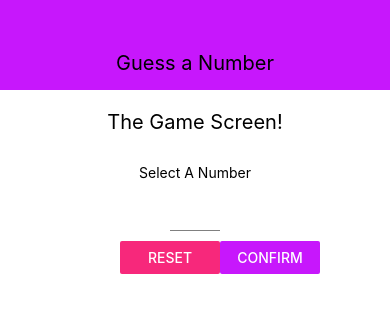
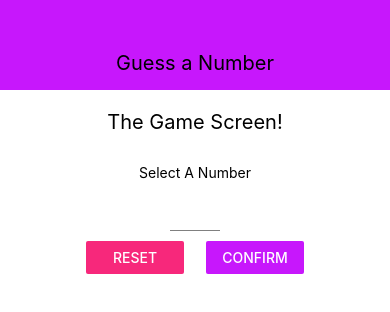
Before and after one commit to Gunjan222/GuessingApp, a React Native app: screen / in a window 390 px wide. Shown: the top 312 px of the page. Built offline with nearby package versions, Linux system fonts and the light colour scheme.

Commit message:
used Dimensions

```diff
--- a/screens/GameOverScreen.js
+++ b/screens/GameOverScreen.js
@@ -1,10 +1,18 @@
 import React from 'react';
-import {View, Text, Image, StyleSheet} from 'react-native';
+import {
+  View,
+  Text,
+  Image,
+  StyleSheet,
+  Dimensions,
+  ScrollView,
+} from 'react-native';
 import colors from '../constant/colors';
 import MainButton from '../components/MainButton';
 // import img from '../assets/success.png';
 const GameOverScreen = props => {
   return (
+    <ScrollView>
       <View style={styles.screen}>
         <Text>The Game is Over!</Text>
         <View style={styles.imageContainer}>
@@ -18,35 +26,46 @@ const GameOverScreen = props => {
             resizeMode="cover"
           />
         </View>
-      <Text>
-        Your phone needed{' '}
+
+        <Text style={styles.resultText}>
+          Your phone needed
           <Text style={styles.highlight}> {props.roundsNumber} </Text> rounds to
           guess the number
           <Text style={styles.highlight}> {props.userNumber} </Text>
         </Text>
         <MainButton onPress={props.onRestart}> NEW GAME </MainButton>
       </View>
+    </ScrollView>
   );
 };
 
 const styles = StyleSheet.create({
   screen: {
     flex: 1,
+    marginVertical: 20,
     justifyContent: 'center',
     alignItems: 'center',
   },
   imageContainer: {
-    width: 300,
-    height: 300,
-    borderRadius: 150,
+    width: Dimensions.get('window').width * 0.7,
+    height: Dimensions.get('window').width * 0.7,
+    borderRadius: (Dimensions.get('window').width * 0.7) / 2,
     borderWidth: 3,
     borderColor: 'black',
     overflow: 'hidden',
-    marginVertical: 30,
+    marginVertical: Dimensions.get('window').height / 20,
   },
   imagePic: {
     width: '100%',
     height: '100%',
+  },
+  resultText: {
+    textAlign: 'center',
+    marginHorizontal: 30,
+    marginVertical: Dimensions.get('window').height / 60,
+    alignItems: 'center',
+    justifyContent: 'center',
+    fontSize: Dimensions.get('window').height < 400 ? 16 : 20,
   },
   highlight: {
     color: colors.primaryColor,
--- a/screens/GameScreen.js
+++ b/screens/GameScreen.js
@@ -1,5 +1,13 @@
 import React, {useEffect, useRef} from 'react';
-import {View, Text, StyleSheet, ScrollView, Alert} from 'react-native';
+import {
+  View,
+  Text,
+  StyleSheet,
+  ScrollView,
+  FlatList,
+  Alert,
+  Dimensions,
+} from 'react-native';
 import NumberContainer from '../components/NumberContainer';
 import Card from '../components/Card';
 import DefaultStyles from '../constant/default-styles';
@@ -16,21 +24,49 @@ const generateRandomBetween = (min, max, exclude) => {
   }
 };
 
-const renderListItems = (value, numOfRounds) => (
-  <View key={value} style={styles.listItems}>
-    <Text>#{numOfRounds}</Text>
-    <Text>{value}</Text>
+const renderListItems = (listLength, itemData) => (
+  <View style={styles.listItems}>
+    <Text>#{listLength - itemData.index}</Text>
+    <Text>{itemData.item}</Text>
+    {/* {console.log(
+      'itemData - ',
+      itemData,
+      'index - ',
+      itemData.index,
+      'listLength - ',
+      listLength,
+    )} */}
   </View>
 );
 
 const GameScreen = props => {
   const initialGuess = generateRandomBetween(1, 100, props.userChoice);
   const [currentGuess, setCurrentGuess] = React.useState(initialGuess);
-  const [pastGuesses, setPastGuesses] = React.useState([initialGuess]);
+  const [pastGuesses, setPastGuesses] = React.useState([
+    initialGuess.toString(),
+  ]);
+  const [availableDeviceWidth, setAvailableDeviceWidth] = React.useState(
+    Dimensions.get('window').width,
+  );
+  const [availableDeviceHeight, setAvailableDeviceHeight] = React.useState(
+    Dimensions.get('window').height,
+  );
   const currentLow = useRef(1);
   const currentHigh = useRef(100);
 
   const {userChoice, onGameOver} = props;
+
+  useEffect(() => {
+    const updateLayout = () => {
+      setAvailableDeviceWidth(Dimensions.get('window').width);
+      setAvailableDeviceHeight(Dimensions.get('window').height);
+    };
+
+    const buttonDimension = Dimensions.addEventListener('change', updateLayout);
+    return () => {
+      buttonDimension.remove();
+    };
+  });
 
   useEffect(() => {
     if (currentGuess === props.userChoice) {
@@ -59,8 +95,41 @@ const GameScreen = props => {
       currentGuess,
     );
     setCurrentGuess(nextNumber);
-    setPastGuesses(curPastGusses => [nextNumber, ...curPastGusses]);
+    setPastGuesses(curPastGusses => [nextNumber.toString(), ...curPastGusses]);
   };
+
+  let listContainerStyle = styles.listContainer;
+
+  if (availableDeviceWidth < 350) {
+    listContainerStyle = styles.listContainerBig;
+  }
+
+  if (availableDeviceHeight < 500) {
+    return (
+      <View style={styles.screen}>
+        <Text style={DefaultStyles.bodyText}>Opponent's Guess</Text>
+
+        <View style={styles.controls}>
+          <MainButton onPress={nextGuessHandler.bind(this, 'lower')}>
+            LOWER
+          </MainButton>
+          <NumberContainer>{currentGuess}</NumberContainer>
+          <MainButton onPress={nextGuessHandler.bind(this, 'greater')}>
+            GREATER
+          </MainButton>
+        </View>
+        <View style={listContainerStyle}>
+          <FlatList
+            keyExtractor={item => item}
+            data={pastGuesses}
+            renderItem={renderListItems.bind(this, pastGuesses.length)}
+            contentContainerStyle={styles.list}
+          />
+          {/* <Text>{pastGuesses.length}</Text> */}
+        </View>
+      </View>
+    );
+  }
 
   return (
     <View style={styles.screen}>
@@ -75,7 +144,7 @@ const GameScreen = props => {
           GREATER
         </MainButton>
       </Card>
-      <View style={styles.list}>
+      <View style={listContainerStyle}>
         {/* <ScrollView>
           {pastGuesses.map((guess, index) =>
             renderListItems(guess, pastGuesses.length - index),
@@ -85,9 +154,10 @@ const GameScreen = props => {
         <FlatList
           keyExtractor={item => item}
           data={pastGuesses}
-          renderItems={renderListItems}
+          renderItem={renderListItems.bind(this, pastGuesses.length)}
+          contentContainerStyle={styles.list}
         />
-        <Text>{pastGuesses.length}</Text>
+        {/* <Text>{pastGuesses.length}</Text> */}
       </View>
     </View>
   );
@@ -103,12 +173,33 @@ const styles = StyleSheet.create({
   btnContainer: {
     flexDirection: 'row',
     justifyContent: 'space-around',
-    marginTop: 10,
+    marginTop: Dimensions.get('window').height > 600 ? 10 : 5,
     width: 400,
     maxWidth: '90%',
   },
+  controls: {
+    paddingLeft: 30,
+    flexDirection: 'row',
+    justifyContent: 'space-around',
+    alignItems: 'center',
+    width: '90%',
+  },
+  list: {
+    flexGrow: 1,
+    justifyContent: 'flex-end',
+  },
+  listContainer: {
+    flex: 1,
+    width: '60%',
+    // alignItems: 'center',
+    // width: Dimensions.get('window').width > 350 ? '60%' : '80%',
+  },
+  listContainerBig: {
+    flex: 1,
+    width: '60%',
+  },
   listItems: {
-    width: '90%',
+    width: '100%',
     // widthMax: '90%',
     padding: 10,
     marginVertical: 10,
@@ -118,10 +209,6 @@ const styles = StyleSheet.create({
     flexDirection: 'row',
     justifyContent: 'space-around',
   },
-  list: {
-    alignItems: 'center',
-    width: '80%',
-  },
 });
 
 export default GameScreen;
--- a/screens/StartGameScreen.js
+++ b/screens/StartGameScreen.js
@@ -1,12 +1,15 @@
-import React from 'react';
+import React, {useEffect} from 'react';
 import {
   View,
   Text,
   StyleSheet,
   Keyboard,
   Button,
+  Dimensions,
   TouchableWithoutFeedback,
   Alert,
+  ScrollView,
+  KeyboardAvoidingView,
 } from 'react-native';
 
 import Card from '../components/Card';
@@ -14,11 +17,15 @@ import Inputs from '../components/Inputs';
 import colors from '../constant/colors';
 import NumberContainer from '../components/NumberContainer';
 import MainButton from '../components/MainButton';
+// import {useEffect} from 'react/cjs/react.production.min';
 
 const StartGameScreen = props => {
   const [enteredInput, setEnteredInput] = React.useState('');
   const [confirmed, setConfirmed] = React.useState(false);
   const [selectedNumber, setSelectedNumber] = React.useState();
+  const [buttonWidth, setButtonWidth] = React.useState(
+    Dimensions.get('window').width / 4,
+  );
 
   const numberInputHandler = inputText => {
     setEnteredInput(inputText.replace(/[^0-9]/g, ''));
@@ -28,6 +35,22 @@ const StartGameScreen = props => {
     setEnteredInput('');
     setConfirmed(false);
   };
+
+  useEffect(() => {
+    const updateLayout = () => {
+      setButtonWidth(Dimensions.get('window').width / 4);
+    };
+
+    const btnWidthUpdation = Dimensions.addEventListener(
+      'change',
+      updateLayout,
+    );
+    return () => {
+      btnWidthUpdation.remove();
+
+      // Dimensions.removeEventListener('change', updateLayout);
+    };
+  });
 
   const confirmInputHandler = () => {
     const choosenNumber = parseInt(enteredInput);
@@ -60,6 +83,8 @@ const StartGameScreen = props => {
   }
 
   return (
+    <ScrollView>
+      <KeyboardAvoidingView behaviour="position" keyboardVerticalOffset={30}>
         <TouchableWithoutFeedback
           onPress={() => {
             Keyboard.dismiss();
@@ -80,13 +105,13 @@ const StartGameScreen = props => {
               />
 
               <View style={styles.buttonContainer}>
-            <View style={styles.button}>
+                <View style={{width: buttonWidth}}>
                   <Button
                     title="RESET"
                     onPress={resetInputHandler}
                     color={colors.accentColor}></Button>
                 </View>
-            <View style={styles.button}>
+                <View style={{width: buttonWidth}}>
                   <Button
                     title="CONFIRM"
                     onPress={confirmInputHandler}
@@ -97,6 +122,8 @@ const StartGameScreen = props => {
             {confirmedOutput}
           </View>
         </TouchableWithoutFeedback>
+      </KeyboardAvoidingView>
+    </ScrollView>
   );
 };
 
@@ -111,26 +138,29 @@ const styles = StyleSheet.create({
     marginVertical: 10,
   },
   inputContainer: {
-    width: 300,
-    maxWidth: '80%',
+    width: '90%',
+    maxWidth: '95%',
+    minWidth: 300,
     alignItems: 'center',
     // shadowColor: 'black',
-    elevation: 8,
-    padding: 20,
-    borderRadius: 10,
+    // elevation: 8,
+    // padding: 20,
+    // borderRadius: 10,
   },
   input: {
     width: 50,
+    textAlign: 'center',
   },
   buttonContainer: {
     flexDirection: 'row',
     width: '100%',
+    // maxWidth: '90%',
     justifyContent: 'space-around',
-    paddingHorizontal: 25,
+    paddingHorizontal: 10,
   },
-  button: {
-    width: 100,
-  },
+  // button: {
+  //   width: Dimensions.get('window').width / 4,
+  // },
   summaryContainer: {
     marginTop: 20,
     alignItems: 'center',
```
Lines whose indentation alone changed are shown as unchanged.
